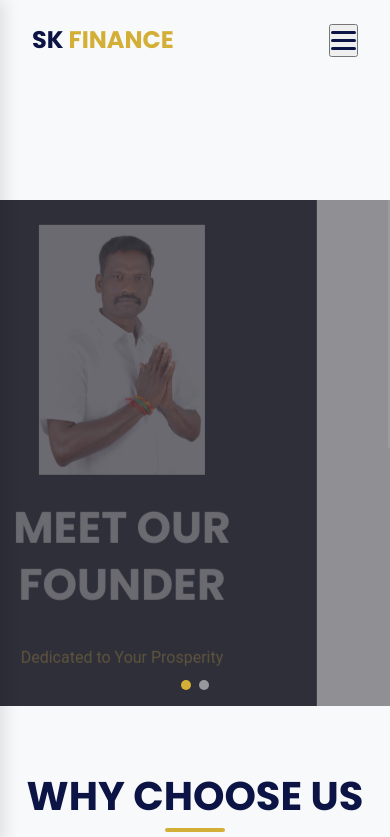
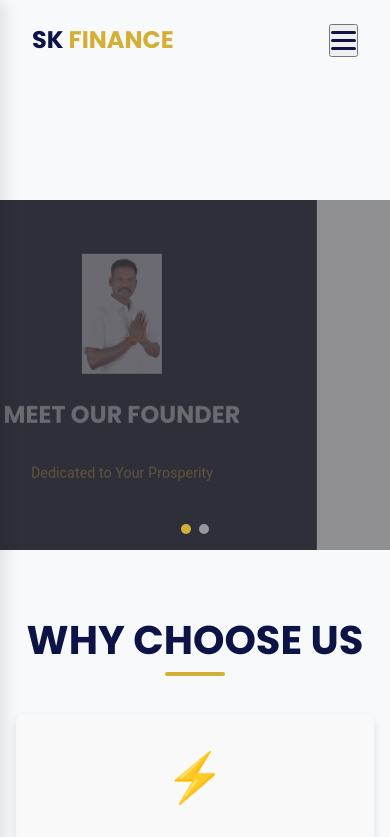
Before and after one commit to SRIKARUPPANASAMYFINANCE/SKF_WEBSITE, a React (Create React App) app in the folder frontend/: page / in a window 390 px wide. Shown: the top 837 px of the page. Built offline with nearby package versions, Linux system fonts and the light colour scheme; no server answers.

Commit message:
fixed some bugs

```diff
--- a/frontend/src/pages/Home.css
+++ b/frontend/src/pages/Home.css
@@ -77,6 +77,7 @@
 
 .hero__content {
   max-width: 800px;
+  width: 100%;
   padding: 2rem;
   position: relative;
   z-index: 2;
@@ -92,6 +93,8 @@
 
 .slide-image {
   max-height: 250px; /* Increased image size */
+  max-width: 100%;
+  object-fit: contain;
   margin-bottom: 1rem;
 }
 
@@ -130,8 +133,23 @@
   opacity: 0.8;
 }
 
-.why-choose-us, .loan-calculator-section {
+.why-choose-us {
   padding: 4rem 0;
+}
+
+.loan-calculator-section {
+  padding: 3rem 2rem;
+  background-color: #f9f9f9;
+  border-radius: 12px;
+  box-shadow: 0 8px 16px rgba(0, 0, 0, 0.1);
+  transition: transform 0.3s ease, box-shadow 0.3s ease;
+  margin: 4rem auto;
+  max-width: 900px;
+}
+
+.loan-calculator-section:hover {
+  transform: translateY(-10px);
+  box-shadow: 0 12px 24px rgba(0, 0, 0, 0.15);
 }
 
 .features-grid {
@@ -269,3 +287,44 @@ h2::after {
     margin-bottom: 0.5rem;
   }
 }
+
+@media (max-width: 768px) {
+  .hero {
+    min-height: 400px; /* A minimum height for smaller devices */
+    height: auto; /* Allow height to grow based on content */
+  }
+
+  .hero__content {
+    padding: 1.5rem; /* Reduce padding */
+  }
+
+  .slide-image {
+    max-height: 180px; /* Reduce image height */
+  }
+
+  .hero__content h1 {
+    font-size: 1.8rem; /* Adjust font size */
+  }
+
+  .hero__content p {
+    font-size: 1rem; /* Adjust font size */
+  }
+}
+
+@media (max-width: 480px) {
+  .hero {
+    min-height: 350px;
+  }
+
+  .slide-image {
+    max-height: 120px;
+  }
+
+  .hero__content h1 {
+    font-size: 1.5rem;
+  }
+
+  .hero__content p {
+    font-size: 0.9rem;
+  }
+}
--- a/frontend/src/pages/LoanServices.css
+++ b/frontend/src/pages/LoanServices.css
@@ -60,14 +60,18 @@
   margin-top: auto;
 }
 
+.table-container {
+  overflow-x: auto;
+  -webkit-overflow-scrolling: touch; /* for smooth scrolling on iOS */
+  margin: var(--spacing-xl) 0;
+  border-radius: var(--border-radius);
+  box-shadow: var(--shadow-strong);
+}
+
 .comparison-table {
   width: 100%;
-  margin: var(--spacing-xl) 0;
   border-collapse: collapse;
   background-color: var(--color-white);
-  box-shadow: var(--shadow-strong);
-  border-radius: var(--border-radius);
-  overflow: hidden;
 }
 
 .comparison-table th, .comparison-table td {
--- a/frontend/src/pages/LoanServices.js
+++ b/frontend/src/pages/LoanServices.js
@@ -8,7 +8,6 @@ const LoanServices = () => {
       icon: '👤',
       name: 'Personal Loan',
       tenure: '10 weeks',
-      interest: '25%',
       repayment: 'Weekly',
       maxAmount: '50,000',
     },
@@ -16,7 +15,6 @@ const LoanServices = () => {
       icon: '🏪',
       name: 'Small Business Loan',
       tenure: '10 weeks',
-      interest: '25%',
       repayment: 'Weekly',
       maxAmount: '1,00,000',
     },
@@ -24,7 +22,6 @@ const LoanServices = () => {
       icon: '🎓',
       name: 'Education Loan',
       tenure: '10 weeks',
-      interest: '22%',
       repayment: 'Weekly',
       maxAmount: '75,000',
     },
@@ -46,7 +43,6 @@ const LoanServices = () => {
               <h3>{product.name}</h3>
               <ul>
                 <li><strong>Tenure:</strong> {product.tenure}</li>
-                <li><strong>Interest:</strong> {product.interest} (fixed)</li>
                 <li><strong>Repayment:</strong> {product.repayment}</li>
                 <li><strong>Max Amount:</strong> ₹{product.maxAmount}</li>
               </ul>
@@ -73,10 +69,6 @@ const LoanServices = () => {
                 {loanProducts.map((p, i) => <td key={i}>₹{p.maxAmount}</td>)}
               </tr>
               <tr>
-                <td><strong>Interest Rate</strong></td>
-                {loanProducts.map((p, i) => <td key={i}>{p.interest}</td>)}
-              </tr>
-              <tr>
                 <td><strong>Tenure</strong></td>
                 {loanProducts.map((p, i) => <td key={i}>{p.tenure}</td>)}
               </tr>
@@ -90,8 +82,8 @@ const LoanServices = () => {
 
         {/* Loan Calculator CTA */}
         <div className="calculator-cta margin-top-large">
-          <h2>Not Sure Which Loan is Right for You?</h2>
-          <p>Use our simple loan calculator to estimate your weekly payments.</p>
+          <h2 style={{color: '#2c3e50'}}>Not Sure Which Loan is Right for You?</h2>
+          <p style={{color: 'black'}}>Use our simple loan calculator to estimate your weekly payments.</p>
           <Link to="/calculator" className="btn btn-primary">Open Loan Calculator</Link>
         </div>
 
```
